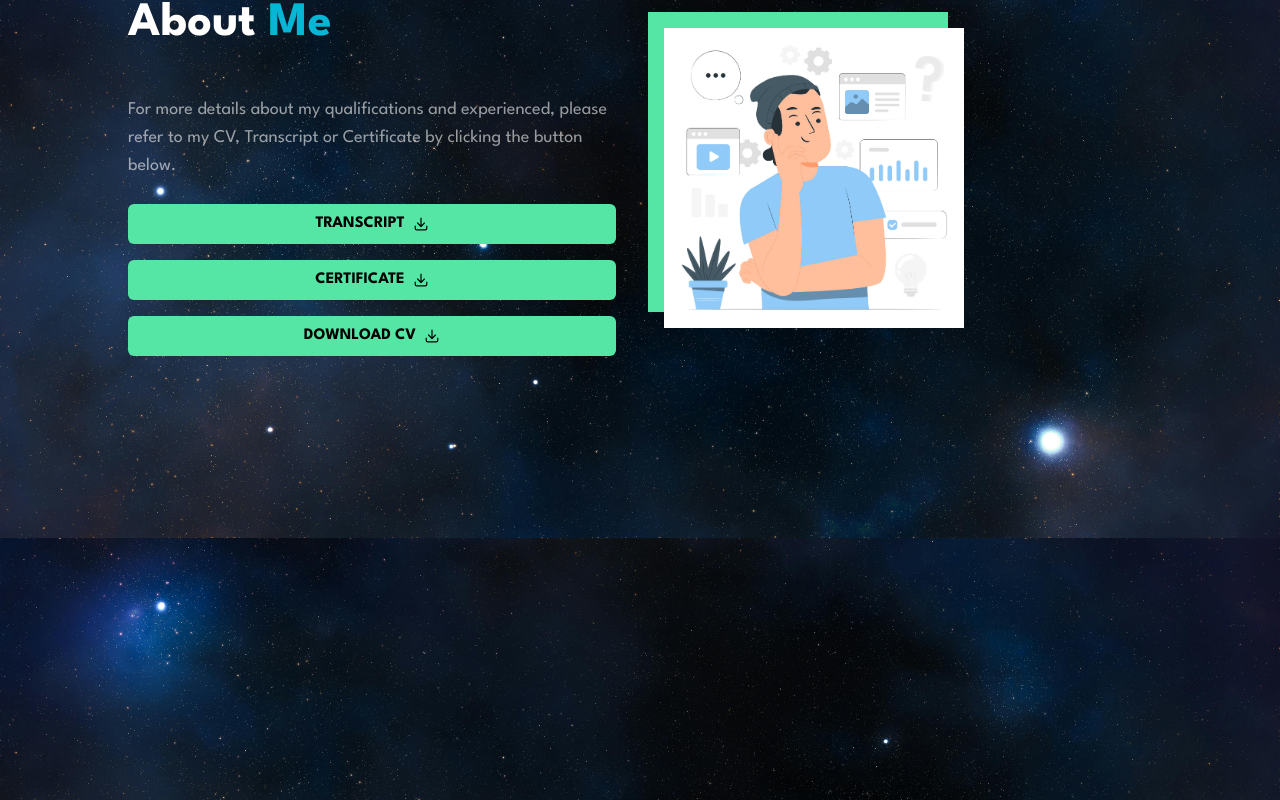
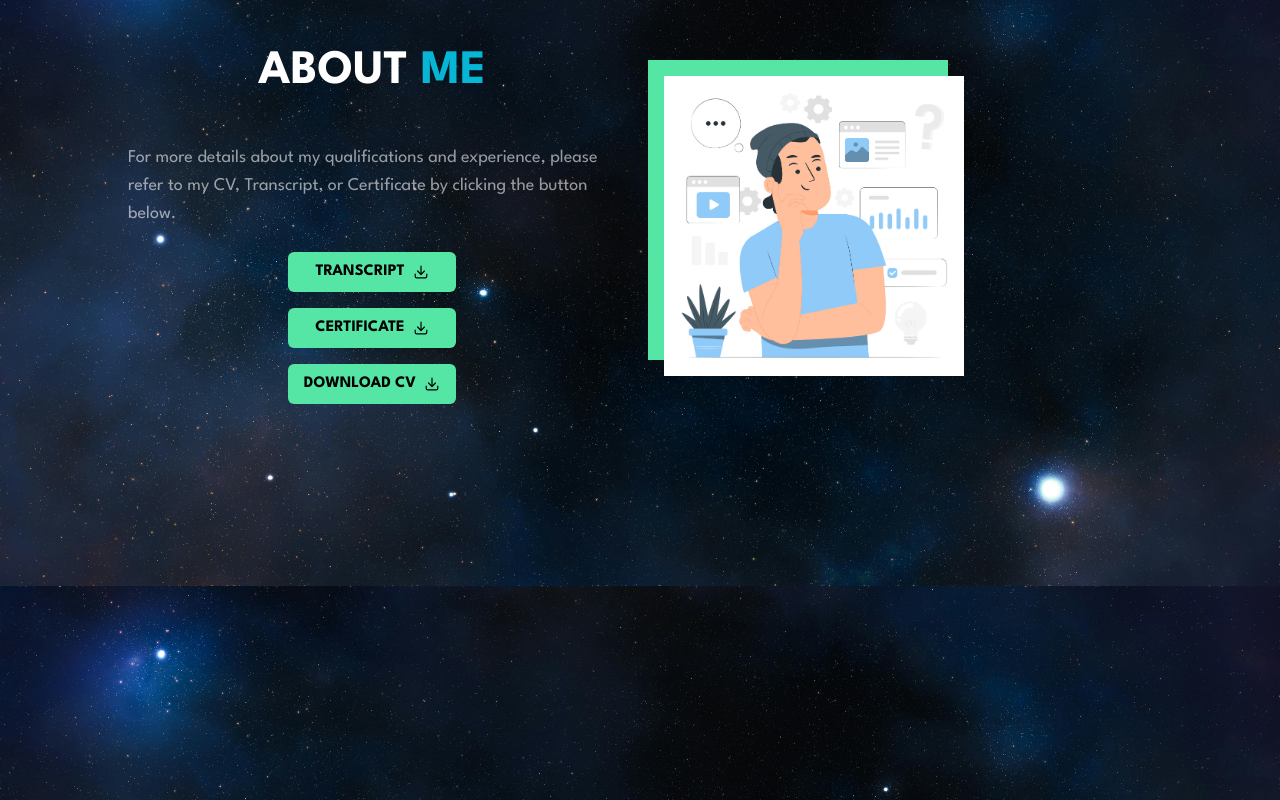
Before and after one commit to Joufando-Anggol/Portofolio-Joufando, a Next.js app in the folder client/: page /About in a window 1280 px wide. Built offline with nearby package versions, Linux system fonts and the light colour scheme.

Commit message:
styled couple of things

```diff
--- a/client/components/MobileNav.tsx
+++ b/client/components/MobileNav.tsx
@@ -13,26 +13,44 @@ interface Props {
     footerRef: RefObject<HTMLDivElement>;
 }
 
-export default function MobileNav({ nav, closeNav, scrollToRef, heroRef, aboutRef, skillsRef, projectRef, projectDetailsRef, footerRef }: Props) {
-    const navAnimation = nav ? "translate-x-0" : "translate-x-[-100%]";
+export default function MobileNav({
+    nav,
+    closeNav,
+    scrollToRef,
+    heroRef,
+    aboutRef,
+    skillsRef,
+    projectRef,
+    footerRef,
+}: Props) {
+    const navAnimation = nav ? "translate-x-0 opacity-100" : "translate-x-[100%] opacity-0";
 
     return (
         <div
-            className={`fixed ${navAnimation} transform transition-transform duration-300 top-0 left-0 right-0 bottom-0 z-[1000000] bg-[#09101a]`}
-        // style={{ pointerEvents: nav ? 'auto' : 'none' }} // Ensure pointer events are enabled
+            className={`fixed ${navAnimation} transform transition-transform duration-300 ease-in-out top-0 right-0 z-[1000000] bg-gradient-to-b from-[#09101a] to-[#1a2b3c] opacity-95 w-[100vw] h-[100vh] lg:w-[50vw] lg:h-[50vh] rounded-bl-full`}
         >
-            <div className="w-[-100vw] h-[100vh] flex flex-col items-center justify-center">
-                <div onClick={() => scrollToRef(heroRef)} className="nav-link-mobile">HOME</div>
-                <div onClick={() => scrollToRef(aboutRef)} className="nav-link-mobile">ABOUT</div>
-                <div onClick={() => scrollToRef(skillsRef)} className="nav-link-mobile">SKILLS</div>
-                <div onClick={() => scrollToRef(projectRef)} className="nav-link-mobile">PROJECT</div>
-                <div onClick={() => scrollToRef(footerRef)} className="nav-link-mobile">CONTACT</div>
+            <div className="flex flex-col items-center justify-center h-full space-y-8 pt-20 lg:pt-32">
+                <div onClick={() => scrollToRef(heroRef)} className="nav-link-mobile">
+                    HOME
+                </div>
+                <div onClick={() => scrollToRef(aboutRef)} className="nav-link-mobile">
+                    ABOUT
+                </div>
+                <div onClick={() => scrollToRef(skillsRef)} className="nav-link-mobile">
+                    SKILLS
+                </div>
+                <div onClick={() => scrollToRef(projectRef)} className="nav-link-mobile">
+                    PROJECT
+                </div>
+                <div onClick={() => scrollToRef(footerRef)} className="nav-link-mobile">
+                    CONTACT
+                </div>
             </div>
             <div
-                className="absolute z-[100000000] top-[2rem] right-[2rem] w-[2rem] h-[2rem] text-cyan-500 cursor-pointer"
+                className="absolute top-6 right-6 w-10 h-10 flex items-center justify-center bg-cyan-500 rounded-full cursor-pointer transform transition-transform duration-300 hover:scale-110"
                 onClick={closeNav}
             >
-                <XMarkIcon />
+                <XMarkIcon className="text-white w-6 h-6" />
             </div>
         </div>
     );
--- a/client/components/Nav.tsx
+++ b/client/components/Nav.tsx
@@ -12,7 +12,7 @@ interface Props {
     footerRef: RefObject<HTMLDivElement>;
 }
 
-export default function Nav({ openNav, scrollToRef, heroRef, aboutRef, skillsRef, projectRef, projectDetailsRef, footerRef }: Props) {
+export default function Nav({ openNav, scrollToRef, heroRef, aboutRef, skillsRef, projectRef, footerRef }: Props) {
     return (
         <div className="w-full fixed z-50 top-0 h-[12vh] bg-[#141c27] shadow-md">
             <div className="flex items-center justify-between w-[80%] mx-auto h-full">
--- a/client/pages/About.tsx
+++ b/client/pages/About.tsx
@@ -7,14 +7,15 @@ export default function About() {
     const cvDownloadLink = "https://drive.google.com/uc?export=download&id=1IpUtnQRIhtntPYU_uyZGgEadU0Glu9Up";
 
     return (
-        <div className="w-full">
+        <div className="w-full py-12">
             <div className="grid grid-cols-1 md:grid-cols-2 w-11/12 lg:w-4/5 mx-auto gap-12 items-center">
-                <div className="relative">
-                    <h2 className="text-2xl md:text-4xl lg:text-5xl leading-snug md:leading-normal font-bold text-white mb-12">
-                        About <span className="text-cyan-500">Me</span>
+                {/* Text Section */}
+                <div className="flex flex-col justify-center items-center text-center md:text-left">
+                    <h2 className=" heading text-2xl md:text-4xl lg:text-5xl leading-snug md:leading-normal font-bold text-white mb-12">
+                        ABOUT <span className="text-cyan-500">ME</span>
                     </h2>
                     <p className="text-base md:text-lg text-[#ffffff92] mb-6">
-                        For more details about my qualifications and experienced, please refer to my CV, Transcript or Certificate by clicking the button below.
+                        For more details about my qualifications and experience, please refer to my CV, Transcript, or Certificate by clicking the button below.
                     </p>
                     <div className="flex flex-col space-y-4">
                         <a
@@ -43,6 +44,7 @@ export default function About() {
                         </a>
                     </div>
                 </div>
+                {/* Image Section */}
                 <div data-aos="fade-left" className="relative lg:w-[300px] mx-auto md:mx-0 mt-8 lg:mt-0 lg:h-[300px] w-[250px] h-[250px]">
                     <Image
                         src="/images/aboutme.jpg"
--- a/client/pages/Hero.tsx
+++ b/client/pages/Hero.tsx
@@ -10,7 +10,7 @@ export default function Hero() {
         <div className="pt-[10rem] pb-[3rem] md:pb-[5rem]">
             <Particle />
             <div className="w-[80%] mx-auto grid lg:grid-cols-2 gap-[3rem] h-full items-center">
-                <div>
+                <div className="flex flex-col justify-center items-start">
                     <h1 className="text-[35px] md:text-[50px] text-white font-bold">
                         HELLO, I&apos;M <span className="text-cyan-500">JOUFANDO</span>
                     </h1>
@@ -22,7 +22,8 @@ export default function Hero() {
                 </div>
                 <div
                     data-aos="zoom-in"
-                    className="relative flex items-center justify-center w-[300px] h-[400px] md:w-[300px] md:h-[400px] lg:w-[300px] lg:h-[400px]">
+                    className="relative flex items-center justify-center w-[300px] h-[400px] md:w-[250px] md:h-[350px] lg:w-[300px] lg:h-[400px] mx-auto"
+                >
                     <Image
                         src="/images/joufando.jpg"
                         alt="user"
--- a/client/styles/globals.css
+++ b/client/styles/globals.css
@@ -25,4 +25,8 @@
   .icon-style {
     @apply w-[6rem] h-[6rem] mx-auto text-[#d3fae8] mt-2 mb-2 transition-transform transform hover:scale-110 hover:text-cyan-500;
   }
+
+  .nav-link-mobile {
+    @apply text-white text-xl tracking-wide cursor-pointer transition-transform transform hover:scale-110 hover:text-cyan-500;
+  }
 }
```
